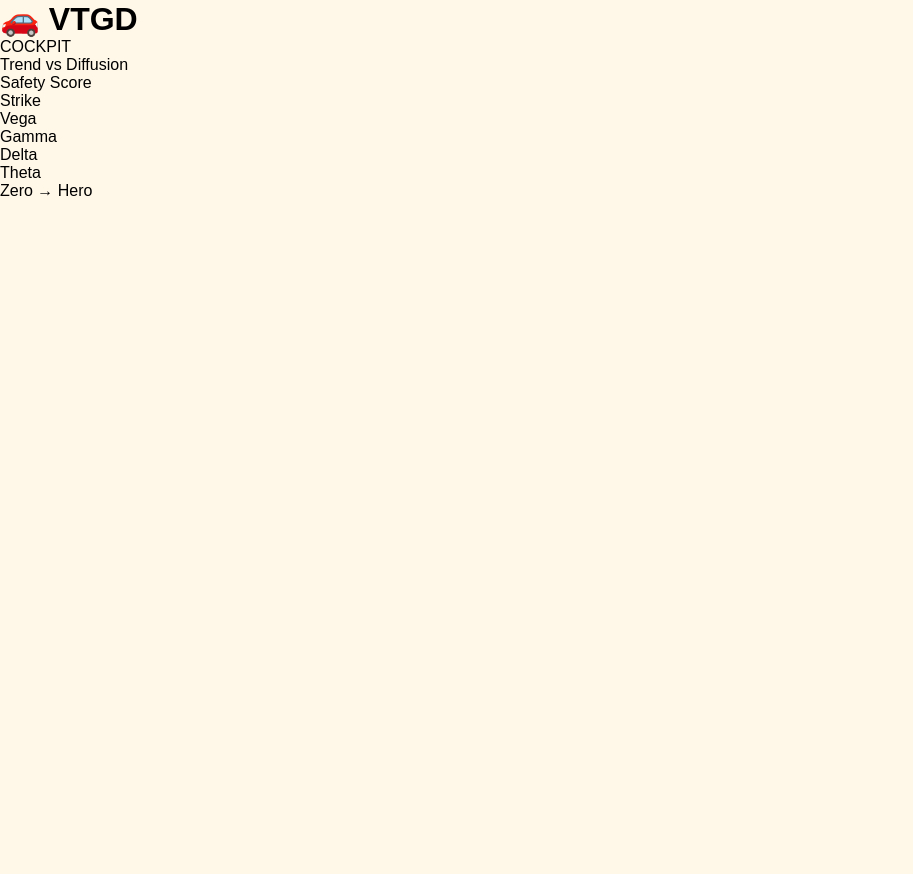
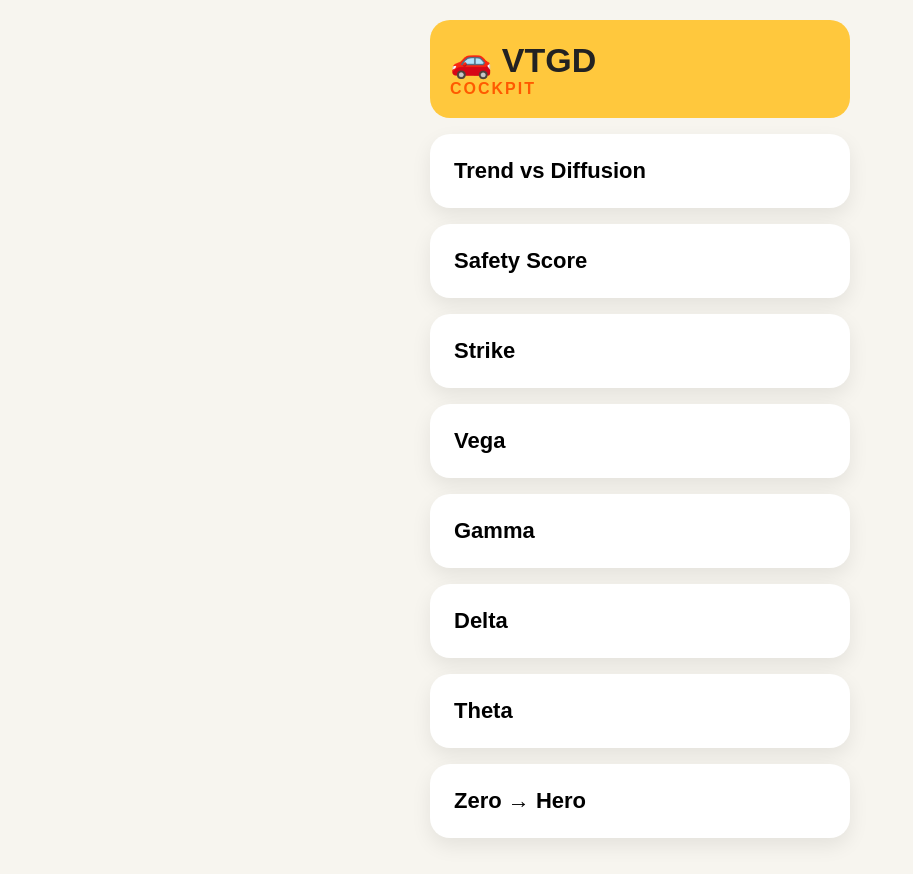
Before and after one commit to ardhnarishwar-ai/VTGD, a plain HTML site: page frontend/index.html in a window 1280 px wide. Shown: the whole page, without its empty margins (0-913 px from the left). Before the commit the page ends 800 px from the top, so only its background shows below. Drawn offline with Linux system fonts and the light colour scheme.

Commit message:
Add basic VTGD cockpit styling
Updated body background color, font family, and added padding. Introduced styles for cockpit, header, and card elements.

```diff
--- a/frontend/style.css
+++ b/frontend/style.css
@@ -5,6 +5,40 @@
 }
 
 body{
-    background:#FFF7E8;
-    font-family:Arial, sans-serif;
+    background:#f7f5ef;
+    font-family:Arial, Helvetica, sans-serif;
+    padding:20px;
 }
+
+.cockpit{
+    max-width:420px;
+    margin:auto;
+}
+
+.header{
+    background:#ffc83d;
+    border-radius:20px;
+    padding:20px;
+    margin-bottom:16px;
+    color:#222;
+}
+
+.header h1{
+    font-size:34px;
+}
+
+.header span{
+    color:#ff5a00;
+    font-weight:bold;
+    letter-spacing:2px;
+}
+
+.card{
+    background:white;
+    border-radius:20px;
+    padding:24px;
+    margin-bottom:16px;
+    box-shadow:0 8px 20px rgba(0,0,0,.08);
+    font-size:22px;
+    font-weight:bold;
+}
```
